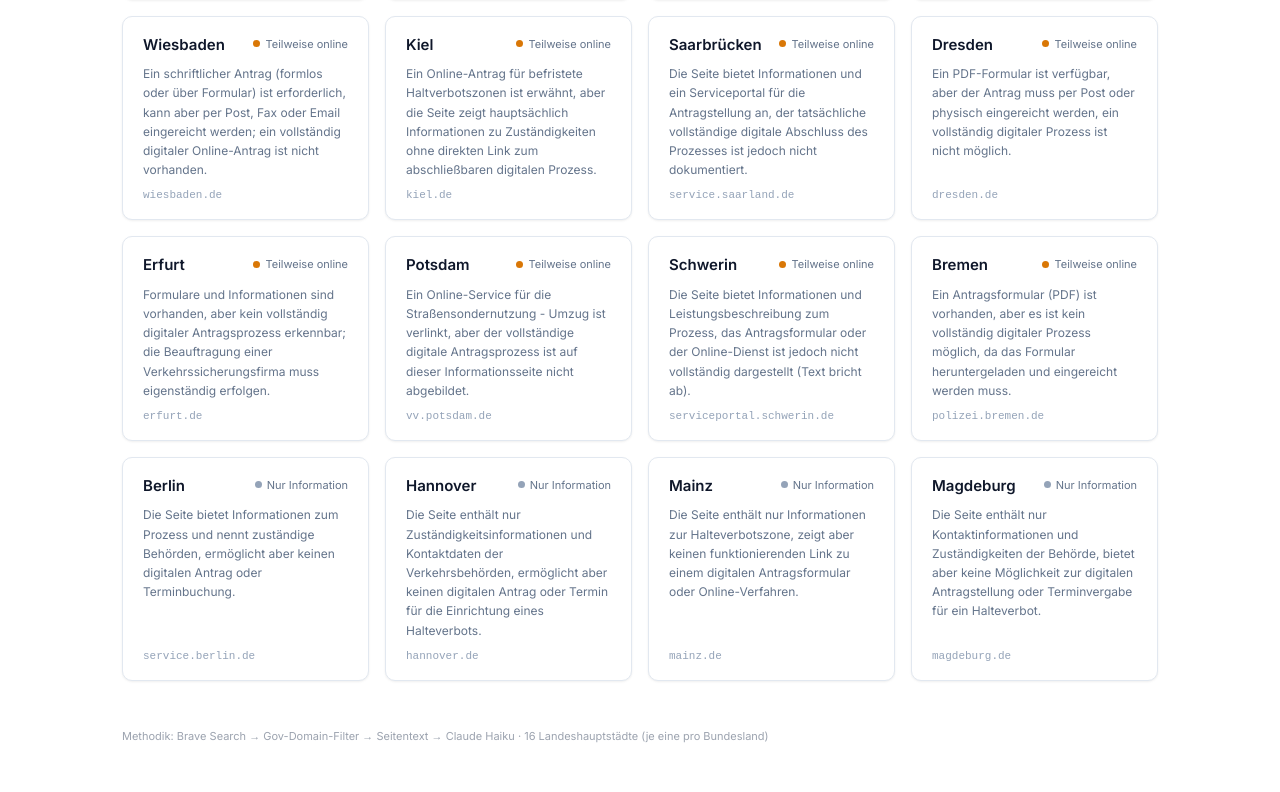
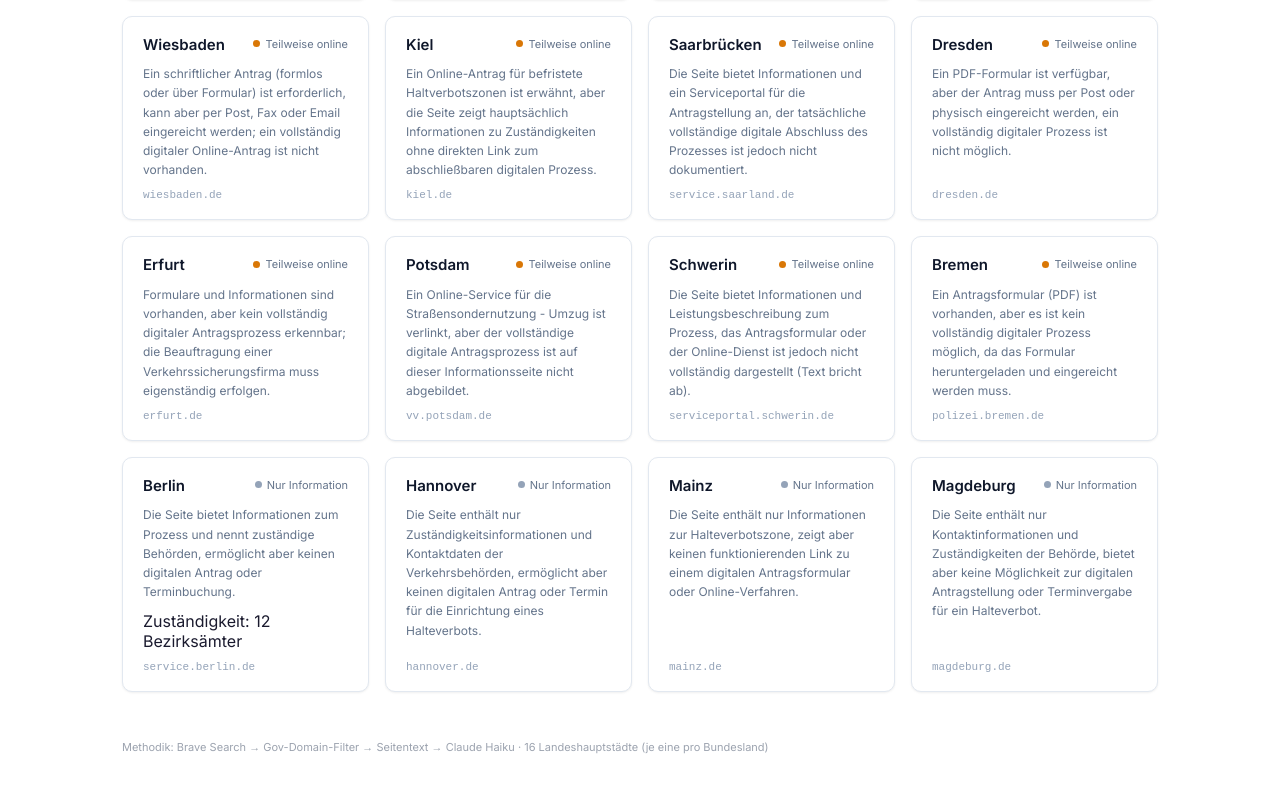
Before and after one commit to AmtsGuide/amtsscore, a SvelteKit app: page /halteverbot in a window 1280 px wide. Shown: the part 1083-1875 px from the top of the page. Built offline with nearby package versions, Linux system fonts and the light colour scheme.

Commit message:
feat(halteverbot): render note field on city cards
Co-Authored-By: Claude Sonnet 4.6 <noreply@anthropic.com>

```diff
--- a/src/routes/halteverbot/+page.svelte
+++ b/src/routes/halteverbot/+page.svelte
@@ -197,6 +197,9 @@
 						{#if c.grund}
 							<p class="card-grund">{c.grund}</p>
 						{/if}
+						{#if c.note}
+							<span class="card-note">{c.note}</span>
+						{/if}
 						{#if c.url}
 							<a href={c.url} target="_blank" rel="noopener" class="card-link">{new URL(c.url).hostname.replace('www.','')}</a>
 						{/if}
```
